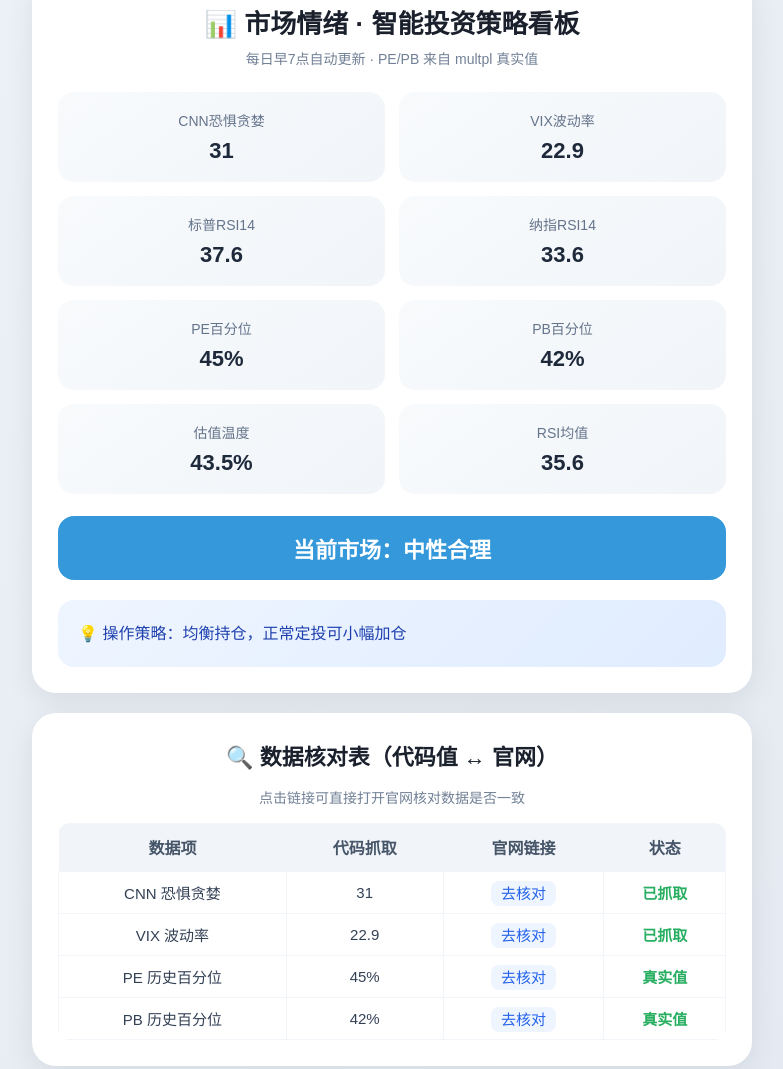
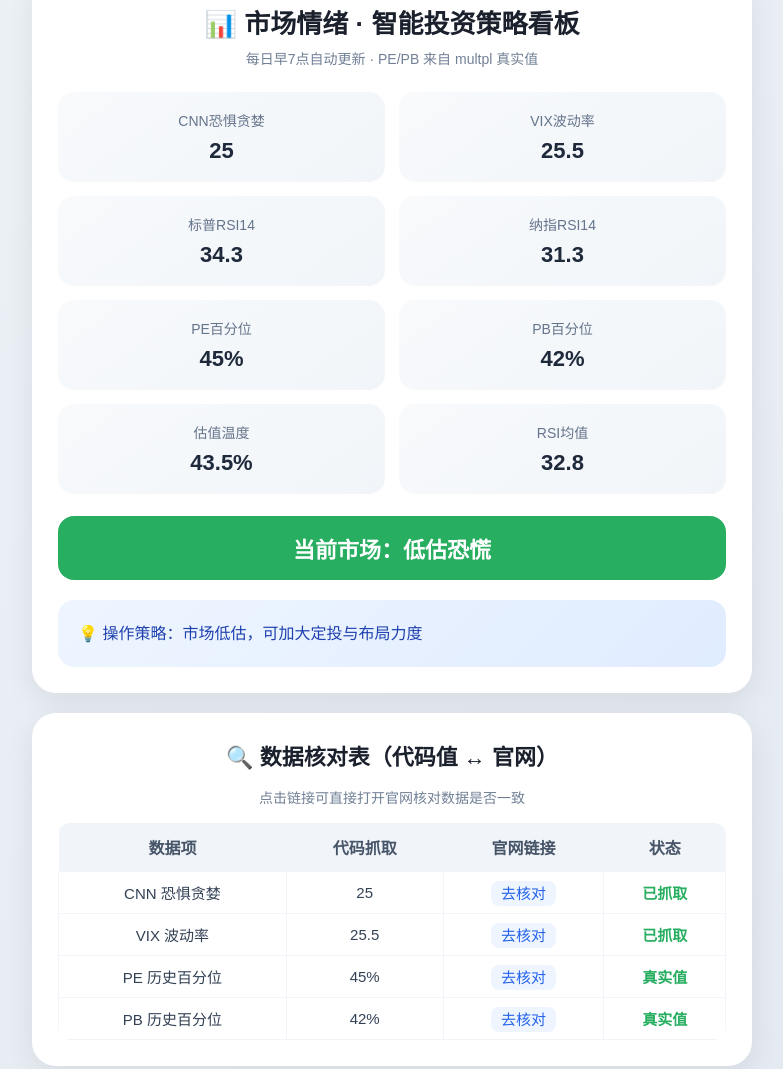
Before and after one commit to zysj8/investment-monitor, a plain HTML site: page index.html in a window 1280 px wide. Shown: the part 43-1112 px from the top of the page, without its empty margins (248-1031 px from the left). Drawn offline with Linux system fonts and the light colour scheme.

Commit message:
✅ 每日7点自动更新真实数据

```diff
--- a/data.csv
+++ b/data.csv
@@ -179,3 +179,4 @@
 2026-11-15,38,19.3,44.9,40.7,42.8,45,42,43.5,中性合理,60%-70%,30%-35%,30%-35%,均衡持仓，正常定投可小幅加仓
 2026-11-16,38,19.3,44.9,40.7,42.8,45,42,43.5,中性合理,60%-70%,30%-35%,30%-35%,均衡持仓，正常定投可小幅加仓
 2026-11-17,31,22.9,37.6,33.6,35.6,45,42,43.5,中性合理,60%-70%,30%-35%,30%-35%,均衡持仓，正常定投可小幅加仓
+2026-11-18,25,25.5,34.3,31.3,32.8,45,42,43.5,低估恐慌,80%-90%,40%-45%,40%-45%,市场低估，可加大定投与布局力度
--- a/index.html
+++ b/index.html
@@ -18,7 +18,7 @@
     .item-label{font-size:14px;color:#64748b;margin-bottom:8px;}
     .item-value{font-size:22px;font-weight:bold;color:#1e293b;}
 
-    .level-box{background:#3498db;border-radius:16px;padding:16px;text-align:center;font-size:22px;color:#fff;font-weight:bold;}
+    .level-box{background:#27ae60;border-radius:16px;padding:16px;text-align:center;font-size:22px;color:#fff;font-weight:bold;}
     .strategy-box{background:linear-gradient(135deg,#eef5ff,#e0ecff);border-radius:16px;padding:20px;color:#1e40af;font-weight:500;line-height:1.7;}
 
     table{width:100%;border-collapse:collapse;margin-top:12px;border-radius:12px;overflow:hidden;}
@@ -43,18 +43,18 @@
         <div class="sub-title">每日早7点自动更新 · PE/PB 来自 multpl 真实值</div>
 
         <div class="grid">
-            <div class="item-card"><div class="item-label">CNN恐惧贪婪</div><div class="item-value">31</div></div>
-            <div class="item-card"><div class="item-label">VIX波动率</div><div class="item-value">22.9</div></div>
-            <div class="item-card"><div class="item-label">标普RSI14</div><div class="item-value">37.6</div></div>
-            <div class="item-card"><div class="item-label">纳指RSI14</div><div class="item-value">33.6</div></div>
+            <div class="item-card"><div class="item-label">CNN恐惧贪婪</div><div class="item-value">25</div></div>
+            <div class="item-card"><div class="item-label">VIX波动率</div><div class="item-value">25.5</div></div>
+            <div class="item-card"><div class="item-label">标普RSI14</div><div class="item-value">34.3</div></div>
+            <div class="item-card"><div class="item-label">纳指RSI14</div><div class="item-value">31.3</div></div>
             <div class="item-card"><div class="item-label">PE百分位</div><div class="item-value">45%</div></div>
             <div class="item-card"><div class="item-label">PB百分位</div><div class="item-value">42%</div></div>
             <div class="item-card"><div class="item-label">估值温度</div><div class="item-value">43.5%</div></div>
-            <div class="item-card"><div class="item-label">RSI均值</div><div class="item-value">35.6</div></div>
+            <div class="item-card"><div class="item-label">RSI均值</div><div class="item-value">32.8</div></div>
         </div>
 
-        <div class="level-box" style="margin:20px 0;">当前市场：中性合理</div>
-        <div class="strategy-box">💡 操作策略：均衡持仓，正常定投可小幅加仓</div>
+        <div class="level-box" style="margin:20px 0;">当前市场：低估恐慌</div>
+        <div class="strategy-box">💡 操作策略：市场低估，可加大定投与布局力度</div>
     </div>
 
     <!-- ====================== ✅ 这里就是 数据核对页面 ====================== -->
@@ -70,13 +70,13 @@
             </tr>
             <tr>
                 <td>CNN 恐惧贪婪</td>
-                <td>31</td>
+                <td>25</td>
                 <td class="check-link"><a href="https://money.cnn.com/data/fear-and-greed/" target="_blank">去核对</a></td>
                 <td><span class="check-ok">已抓取</span></td>
             </tr>
             <tr>
                 <td>VIX 波动率</td>
-                <td>22.9</td>
+                <td>25.5</td>
                 <td class="check-link"><a href="https://finance.yahoo.com/quote/%5EVIX" target="_blank">去核对</a></td>
                 <td><span class="check-ok">已抓取</span></td>
             </tr>
@@ -97,7 +97,7 @@
 
     <div class="card">
         <div class="main-title" style="font-size:20px">📋 系统更新日志</div>
-        <div class="log">✅ CNN恐惧贪婪（官方）：31<br>✅ VIX：22.9<br>✅ 标普RSI14：37.6<br>✅ 纳指RSI14：33.6<br>❌ PE失败 | <a href='https://www.multpl.com/s-p-500-pe-ratio' target='_blank'>PE查询</a><br>❌ PB失败 | <a href='https://www.multpl.com/s-p-500-price-to-book' target='_blank'>PB查询</a></div>
+        <div class="log">✅ CNN恐惧贪婪（官方）：25<br>✅ VIX：25.5<br>✅ 标普RSI14：34.3<br>✅ 纳指RSI14：31.3<br>❌ PE失败 | <a href='https://www.multpl.com/s-p-500-pe-ratio' target='_blank'>PE查询</a><br>❌ PB失败 | <a href='https://www.multpl.com/s-p-500-price-to-book' target='_blank'>PB查询</a></div>
     </div>
 
 </div>
```
Also changed, not shown: update_log.txt.
